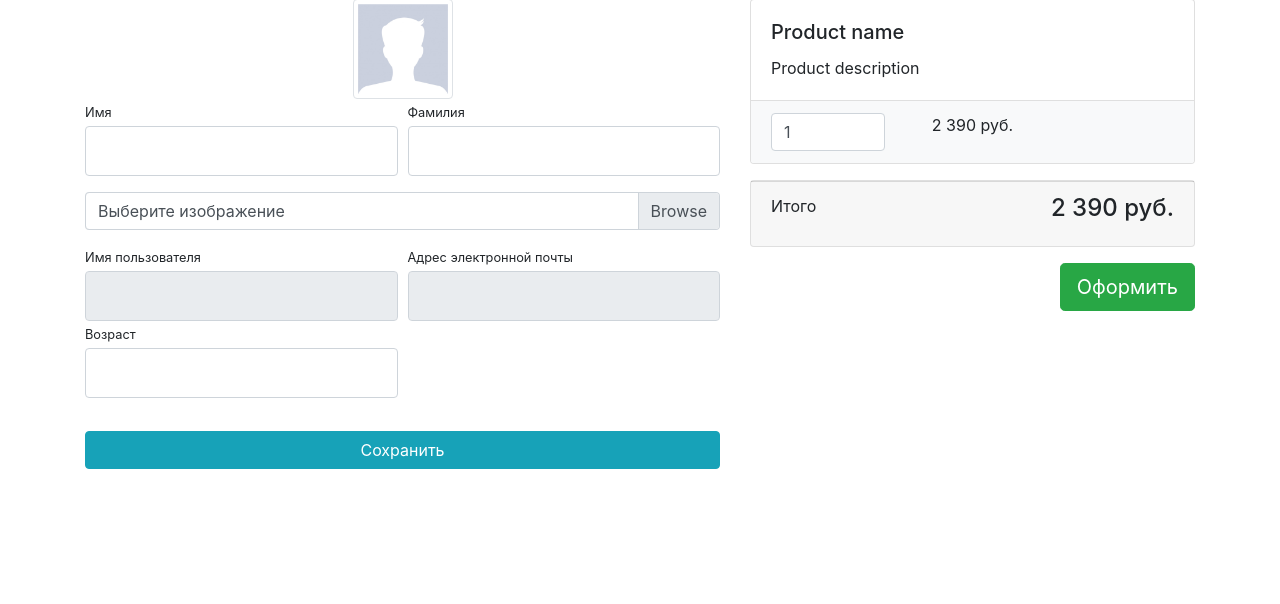
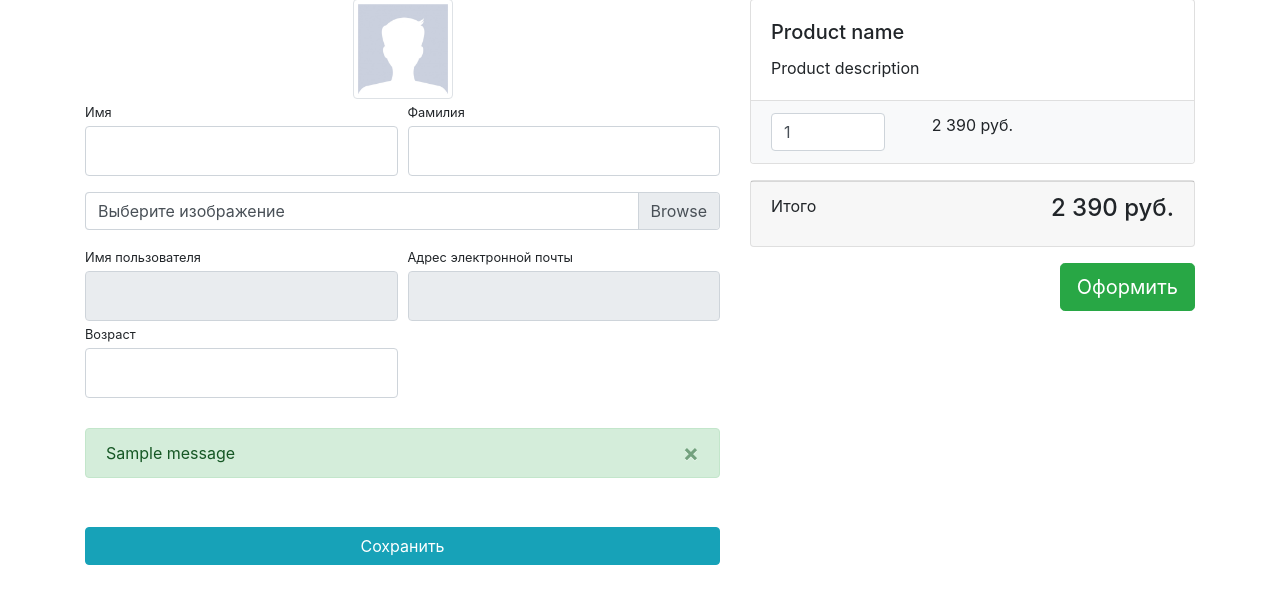
Before and after one commit to antomin/GB_DjangoBasics2, a Django app: template authapp/templates/authapp/profile.html in a window 1280 px wide. Shown: the part 118-722 px from the top of the page. Run offline with Django 3.2, Linux system fonts and the light colour scheme; tables that the repository leaves empty hold one stand-in row (values such as "Sample post"); the template is opened without the code that fills it: values that come from a table or form of the project are taken from there, most other values are stand-ins (such as "Sample title", 1, 10 or a date in 2020); one stand-in notice (Sample message) is shown; some libraries are stand-ins or nearby versions.

Commit message:
Lesson_5. Profile messaging

```diff
--- a/authapp/templates/authapp/profile.html
+++ b/authapp/templates/authapp/profile.html
@@ -57,6 +57,27 @@
                             {{ form.age }}
                         </div>
                     </div>
+                    {% if messages or form.errors %}
+                        <div class="form-row">
+                            <div class="col-lg-12">
+                                <div class="alert alert-{% if messages %}success{% else %}warning{% endif %} alert-dismissible fade show" role="alert"
+                                     style="margin-top: 30px;">
+                                    {% if messages %}
+                                        {% for message in messages %}
+                                            {{ message }}
+                                        {% endfor %}
+                                    {% else %}
+                                        {% for error in form.errors %}
+                                            {{ error }}
+                                        {% endfor %}
+                                    {% endif %}
+                                    <button type="button" class="close" data-dismiss="alert" aria-label="Close">
+                                        <span aria-hidden="true">×</span>
+                                    </button>
+                                </div>
+                            </div>
+                        </div>
+                    {% endif %}
                     <div class="form-row">
                         <div class="col-lg-12" style="margin-top: 33px;">
                             <input class="btn btn-info btn-block" type="submit" value="Сохранить">
--- a/authapp/templates/authapp/register.html
+++ b/authapp/templates/authapp/register.html
@@ -17,7 +17,7 @@
             <div class="card-header"><h3 class="text-center font-weight-light my-4">Регистрация</h3>
             </div>
             <div class="card-body">
-                <form action="{% url 'auth:registration' %}" , method="post">
+                <form action="{% url 'auth:registration' %}" method="post">
                     {% csrf_token %}
                     <div class="form-row">
                         <div class="col-md-6">
--- a/authapp/views.py
+++ b/authapp/views.py
@@ -46,8 +46,9 @@ def profile(request):
         form = ShopUserEditForm(instance=request.user, data=request.POST, files=request.FILES)
         if form.is_valid():
             form.save()
-            # messages.success(request, 'Данные обновлены')
+            messages.success(request, 'Данные обновлены')
         else:
+            print()
             print(form.errors)
 
     context = {
```
Also changed, not shown: mainapp/templates/mainapp/tmp.html (deleted, +0 -18 lines), media/users_avatars/Blue-jacket-The-North-Face_O4bhYTT.png (added).
